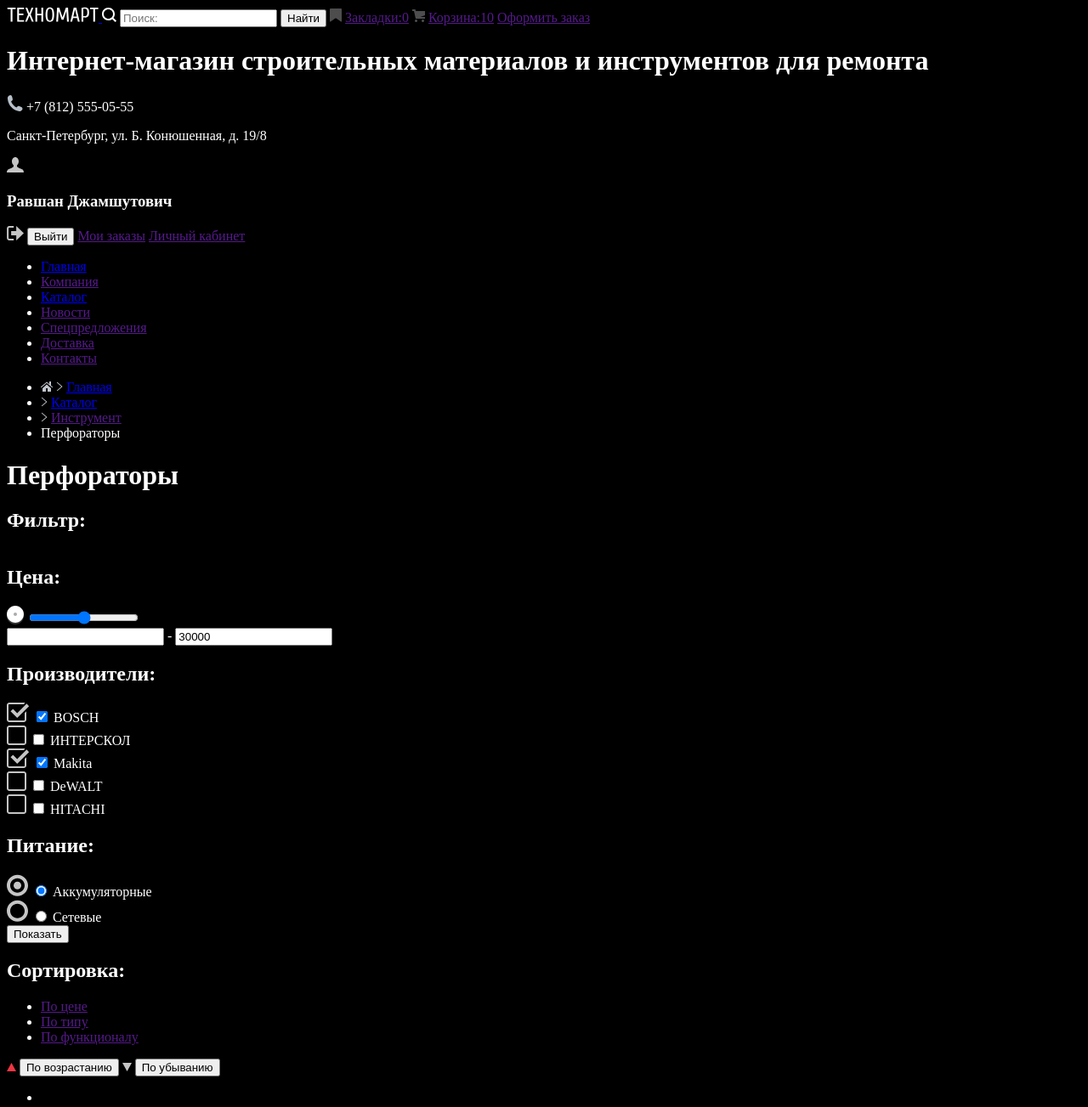
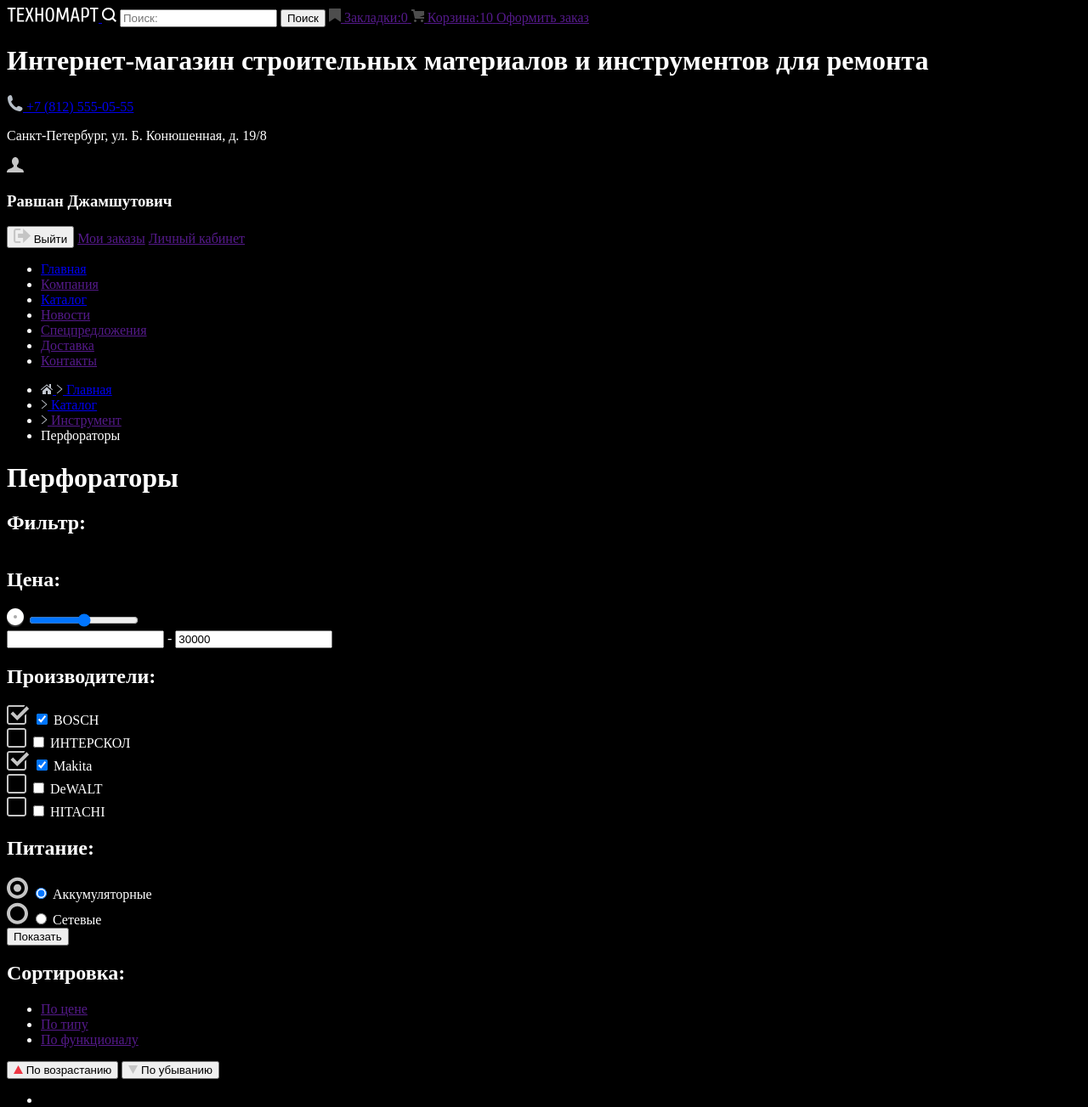
Before and after one commit to Pggghka/168476-technomart-28, a plain HTML site: page catalog.html in a window 1280 px wide. Shown: the top 1303 px of the page at 85% size. Drawn offline with Linux system fonts and the light colour scheme.

Commit message:
Исправлены все замечания

```diff
--- a/catalog.html
+++ b/catalog.html
@@ -6,6 +6,7 @@
     <title>Каталог</title>
   </head>
   <body>
+
     <header>
       <!-- Лого -->
       <a href="index.html">
@@ -16,12 +17,16 @@
       <img src="img/icons/icon-search.svg" alt="">
       <form>
          <input type="search" name="search" placeholder="Поиск:">
-         <input type="submit" value="Найти">
+         <button type="button">Поиск</button>
       </form>
+      <a href="">
         <img src="img/icons/icon-bookmark.svg" alt="">
-      <a href="">Закладки:0</a>
+        <span>Закладки:0</span>
+      </a>
+      <a href="">
         <img src="img/icons/icon-cart.svg" alt="">
-      <a href="">Корзина:10</a>
+        <span>Корзина:10</span>
+      </a>
       <a href="">Оформить заказ</a>
 
       <h1>Интернет-магазин строительных материалов и инструментов для ремонта</h1>
@@ -29,9 +34,11 @@
       <!-- Контакты -->
       <section>
         <h2 hidden>Контакты</h2>
+        <adress>
+          <a href="tel:+7 (812) 555-05-55">
             <img src="img/icons/icon-phone.svg" alt="">
-        <adress>
             <span>+7 (812) 555-05-55</span>
+          </a>
           <p>
             Санкт-Петербург, ул. Б. Конюшенная, д. 19/8
           </p>
@@ -42,8 +49,10 @@
       <section>
           <img src="img/icons/icon-user.svg" alt="">
           <h3>Равшан Джамшутович</h3>
+          <button type="button">
             <img src="img/icons/icon-logout.svg" alt="">
-          <button type="button">Выйти</button>
+            <span>Выйти</span>
+          </button>
           <a href="">Мои заказы</a>
           <a href="">Личный кабинет</a>
       </section>
@@ -67,17 +76,23 @@
       <!-- Хлебные крошки -->
       <ul>
         <li>
+          <a href="index.html">
             <img src="img/icons/icon-home.svg" alt="">
             <img src="img/icons/icon-right-small.svg" alt="">
-          <a href="index.html">Главная</a>
+            <span>Главная</span>
+          </a>
         </li>
         <li>
+          <a href="catalog.html">
             <img src="img/icons/icon-right-small.svg" alt="">
-          <a href="catalog.html">Каталог</a>
+            <span>Каталог</span>
+          </a>
         </li>
         <li>
+          <a href="">
             <img src="img/icons/icon-right-small.svg" alt="">
-          <a href="">Инструмент</a>
+            <span>Инструмент</span>
+          </a>
         </li>
         <li>Перфораторы</li>
       </ul>
@@ -149,10 +164,14 @@
           <li><a href="">По типу</a></li>
           <li><a href="">По функционалу</a></li>
         </ul>
+        <button type="button">
           <img src="img/icons/icon-up-dir.svg" alt="">
-        <button type="button">По возрастанию</button>
+          <span>По возрастанию</span>
+        </button>
+        <button type="button">
           <img src="img/icons/icon-down-dir.svg" alt="">
-        <button type="button">По убыванию</button>
+          <span>По убыванию</span>
+        </button>
       </section>
 
       <!-- Товары -->
@@ -278,7 +297,9 @@
         <p>
           г. Санкт-Петербург, ул. Б. Конюшенная, д. 19/8
         </p>
+        <a href="tel:+7 (812) 555-05-55">
           <span>+7 (812) 555-05-55</span>
+        </a>
       </address>
 
       <!-- Каталоги -->
@@ -297,16 +318,22 @@
         <h2 hidden>Социальные сети</h2>
         <ul>
           <li>
+            <a href="">
               <img src="img/icons/icon-vk.svg" alt="">
-            <a href="">Вконтакте</a>
+              <span>Вконтакте</span>
+            </a>
           </li>
           <li>
+            <a href="">
               <img src="img/icons/icon-fb.svg" alt="">
-            <a href="">Фейсбук</a>
+              <span>Фейсбук</span>
+            </a>
           </li>
           <li>
+            <a href="">
               <img src="img/icons/icon-insta.svg" alt="">
-            <a href="">Инстаграм</a>
+              <span>Инстаграм</span>
+            </a>
           </li>
         </ul>
       </section>
```
Also changed, not shown: index.html (+48 -16 lines). Lines whose indentation alone changed are shown as unchanged.
